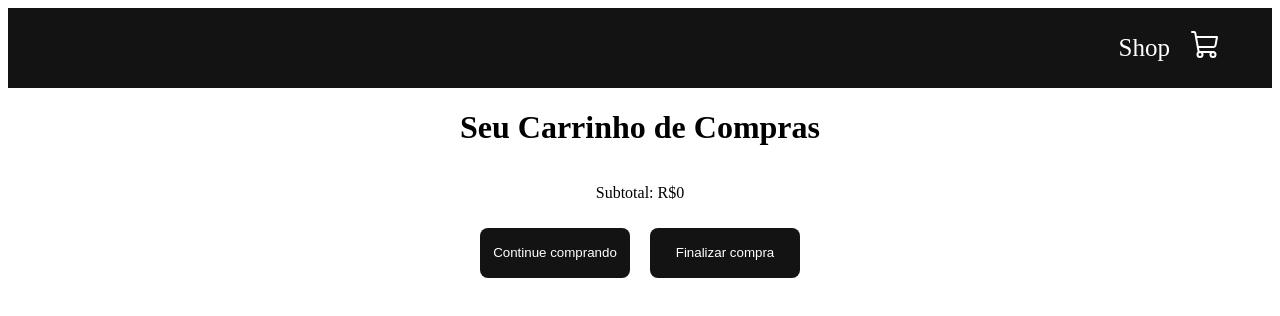
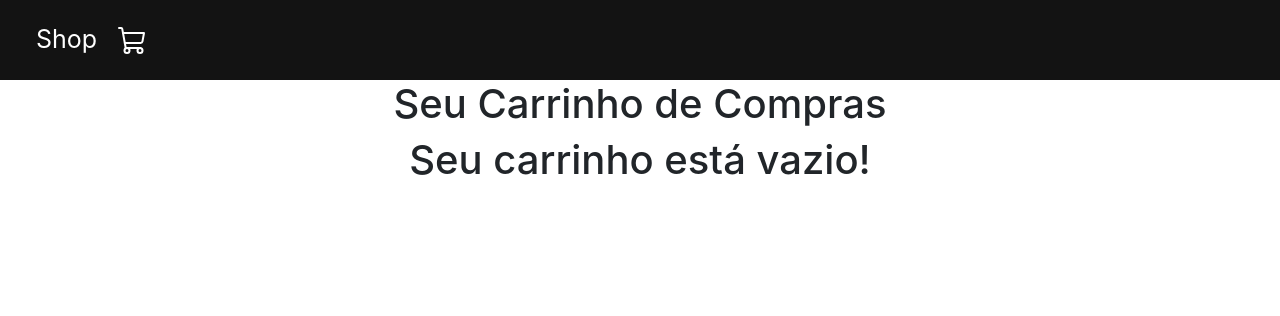
Before and after one commit to GIJOSC/e-commerce, a React (Create React App) app: page /cart in a window 1280 px wide. Shown: the top 316 px of the page. Built offline with nearby package versions, Linux system fonts and the light colour scheme.

Commit message:
feat/ add react bootstrap

```diff
--- a/package.json
+++ b/package.json
@@ -6,8 +6,10 @@
     "@testing-library/jest-dom": "^5.17.0",
     "@testing-library/react": "^13.4.0",
     "@testing-library/user-event": "^13.5.0",
+    "bootstrap": "^4.6.0",
     "phosphor-react": "^1.4.1",
     "react": "^18.2.0",
+    "react-bootstrap": "^2.8.0",
     "react-dom": "^18.2.0",
     "react-router-dom": "^6.14.2",
     "react-scripts": "5.0.1",
--- a/src/index.js
+++ b/src/index.js
@@ -1,6 +1,7 @@
 import React from "react";
 import ReactDOM from "react-dom/client";
 import App from "./App";
+import "bootstrap/dist/css/bootstrap.min.css";
 
 const root = ReactDOM.createRoot(document.getElementById("root"));
 root.render(
--- a/src/pages/cart/cart.jsx
+++ b/src/pages/cart/cart.jsx
@@ -24,11 +24,15 @@ export const Cart = () => {
           }
         })}
       </div>
-      <div className="checkout">
-        <p> Subtotal: R${totalAmount}</p>
-        <button onClick={() => navigate("/")}> Continue comprando</button>
-        <button>Finalizar compra</button>
-      </div>
+      {totalAmount > 0 ? (
+        <div className="checkout">
+          <p> Subtotal: R${totalAmount}</p>
+          <button onClick={() => navigate("/")}> Continue comprando</button>
+          <button>Finalizar compra</button>
+        </div>
+      ) : (
+        <h1> Seu carrinho está vazio!</h1>
+      )}
     </div>
   );
 };
```
Also changed, not shown: 2 other files (tests, documents, lock files or other folders).
